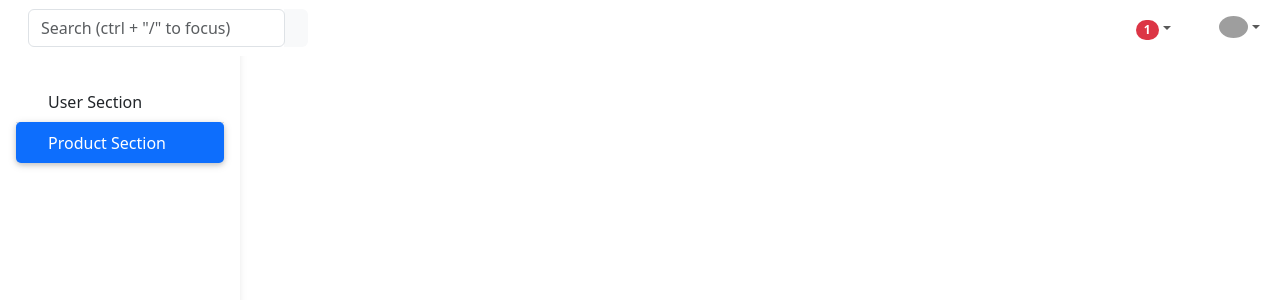
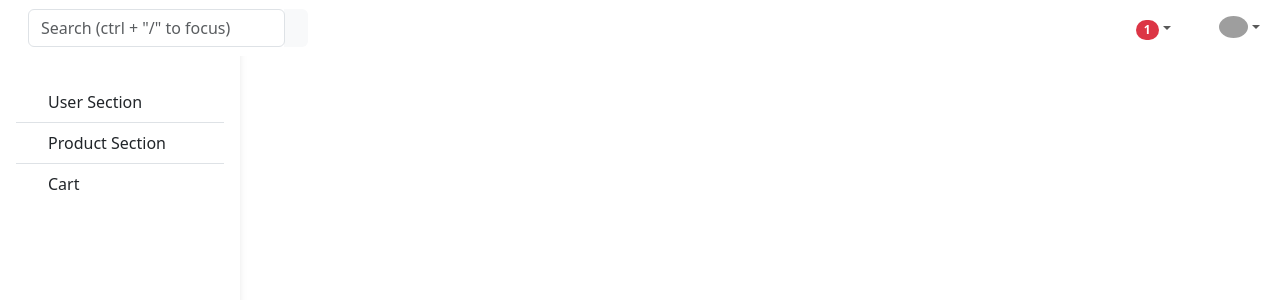
Before and after one commit to joydeep-basak/AngularAssignment, an Angular app in the folder demo-list/: page / in a window 1280 px wide. Shown: the top 300 px of the page. Built offline with nearby package versions, Linux system fonts and the light colour scheme; grey boxes are pictures that could not be loaded.

Commit message:
Update app.component.html

```diff
--- a/demo-list/src/app/app.component.html
+++ b/demo-list/src/app/app.component.html
@@ -21,9 +21,13 @@
             <i class="fas fa-tachometer-alt fa-fw me-3"></i>
             <span>User Section</span>
           </a>
-          <a routerLink="/product-component" routerLinkActive="active" ariaCurrentWhenActive="page" class="list-group-item list-group-item-action py-2 ripple active">
+          <a routerLink="/product-component" routerLinkActive="active" ariaCurrentWhenActive="page" class="list-group-item list-group-item-action py-2 ripple ">
             <i class="fas fa-chart-area fa-fw me-3"></i>
             <span>Product Section</span>
+          </a>
+          <a routerLink="/cart" routerLinkActive="active" ariaCurrentWhenActive="page" class="list-group-item list-group-item-action py-2 ripple ">
+            <i class="fas fa-chart-area fa-fw me-3"></i>
+            <span>Cart</span>
           </a>
 
         </div>
```
